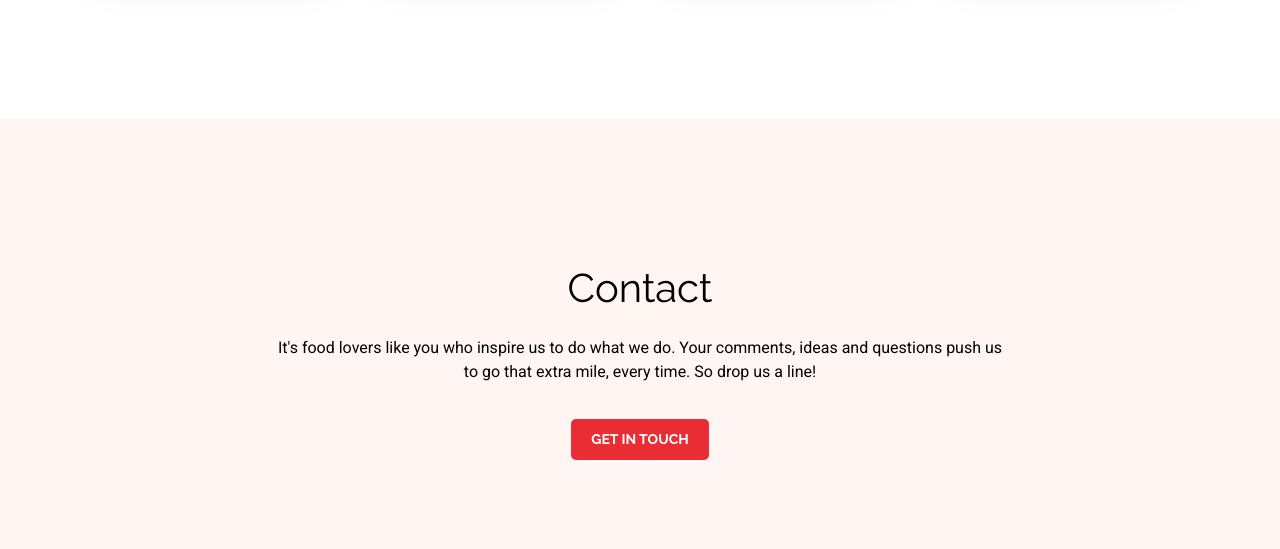
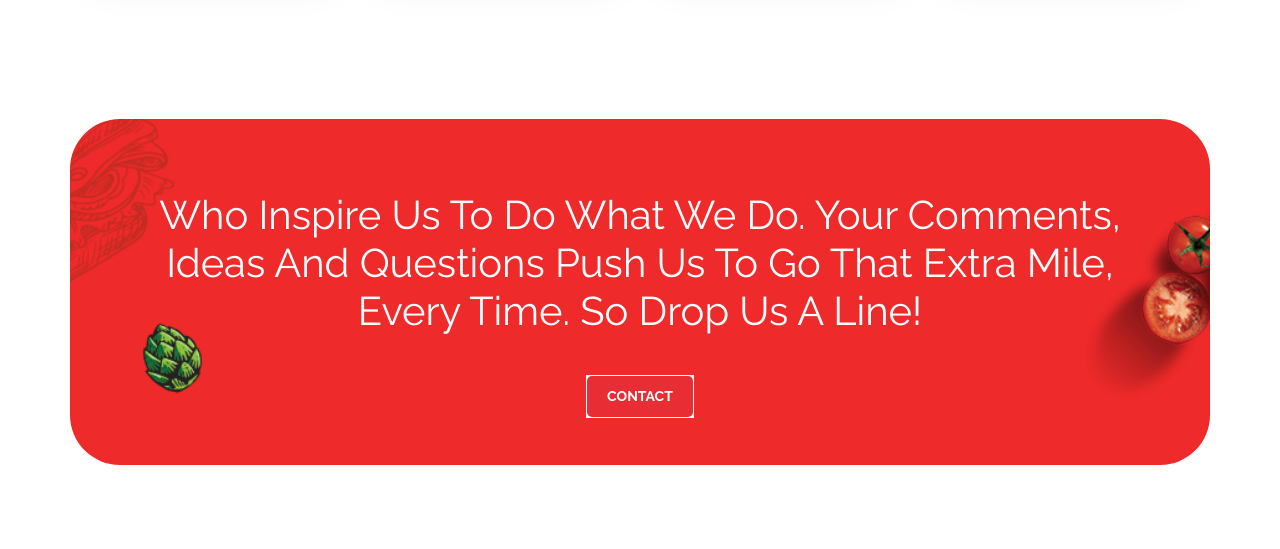
Before and after one commit to Jerald-tonmoy-dias/automate-frontend, a plain HTML site: page index.html in a window 1280 px wide. Shown: the part 3030-3579 px from the top of the page. Drawn offline with Linux system fonts and the light colour scheme.

Commit message:
file added

```diff
--- a/assets/css/style.css
+++ b/assets/css/style.css
@@ -1362,10 +1362,21 @@ nav {
       border: 1px solid #ffffff !important;
       color: #ffffff !important; }
 
-.contact-section {
-  padding-top: 145px;
-  padding-bottom: 145px;
-  background: #fff5f3; }
+
+.contact-section-bg {
+  background-size: cover;
+  background-repeat: no-repeat;
+  background-position: center;
+  padding: 40px;
+  border-radius: 50px;
+}
+.contact-section-bg h2{
+  color: #fff;
+  padding: 2rem;
+}
+.contact-section-bg .btn1 {
+  background-color: #fff;
+}
   @media (max-width: 767.98px) {
     .contact-section {
       padding-top: 90px;
--- a/index.html
+++ b/index.html
@@ -371,13 +371,14 @@
     <div class="contact-section">
         <div class="container">
             <div class="row justify-content-center">
-                <div class="col-12 col-lg-8 text-center">
-                    <h2 class="editable" data-cid="35" tabindex="1">contact</h2>
-                    <p class="mt-4 editable" data-cid="36" tabindex="1">It's food lovers like you who inspire us to do
+                <div class="col-12 col-lg-12 text-center contact-section-bg"
+                    style="background-image: url('./assets/images/contact-bg.png');">
+                    <h2 class="editable" data-cid="35" tabindex="1">who inspire us to do
                         what we do. Your comments, ideas and
                         questions
-                        push us to go that extra mile, every time. So drop us a line!</p>
-                    <a href="#" class="btn1 mt-4 editable" data-cid="37" tabindex="1">get in touch</a>
+                        push us to go that extra mile, every time. So drop us a line!</h2>
+
+                    <a href="#" class="btn1 mt-2 editable" data-cid="37" tabindex="1">contact</a>
                 </div>
             </div>
         </div>
```
Also changed, not shown: assets/images/contact-bg.png (added).
